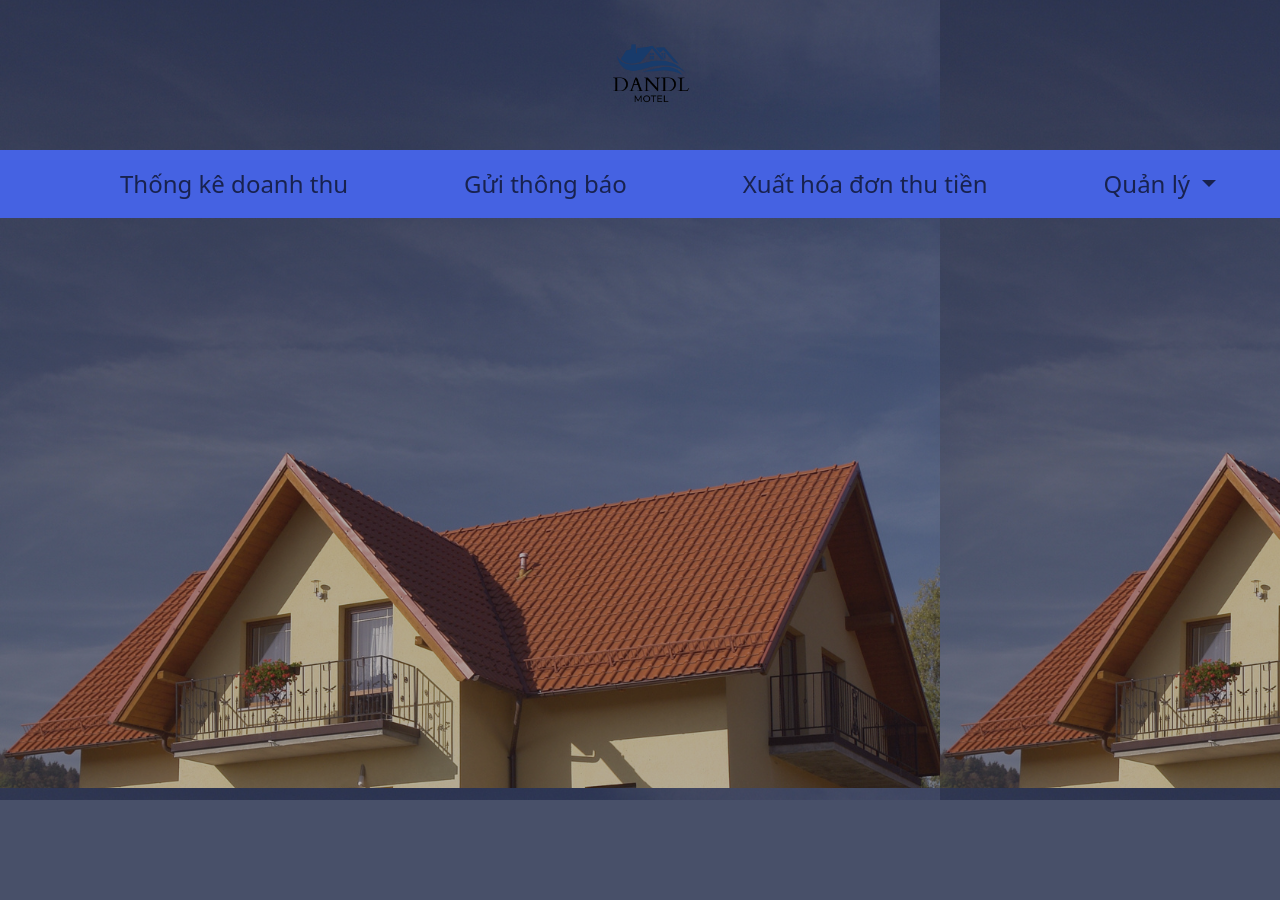
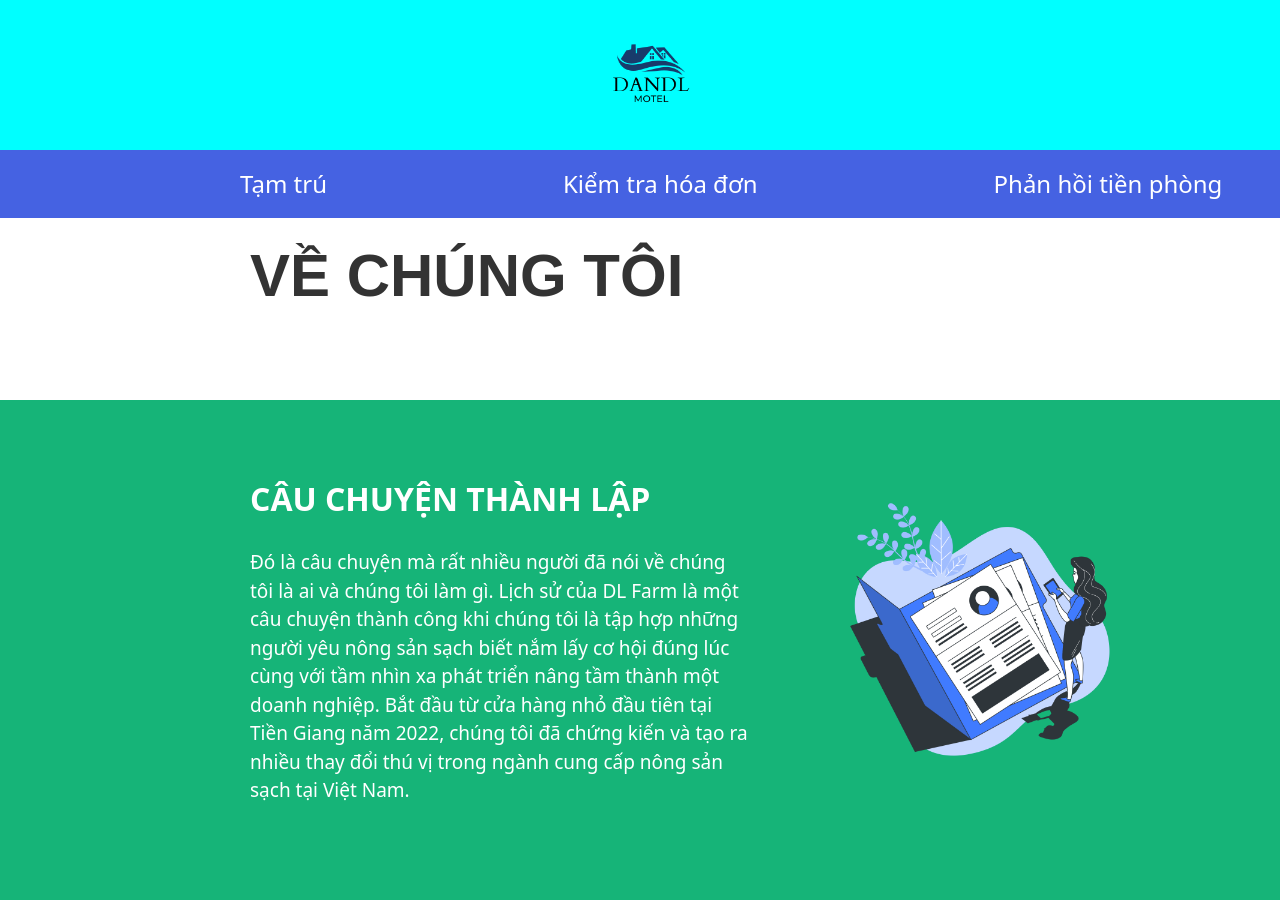
Before and after one commit to Menot123/SOA_FinalTerm, a web app: file views/homepage.html in a window 1280 px wide. Before the commit the page ends 800 px from the top, so only its background shows below. Run offline with its HTML, style and script files only (its server is not run), Linux system fonts and the light colour scheme.

Commit message:
html homepage

```diff
--- a/views/homepage.css
+++ b/views/homepage.css
@@ -2,17 +2,16 @@ html, body {
     height: 100%;
   }
 
-#background_home{
-    background: url(/images/background_chutro.png) ;
-    position: relative;
-    height: 100%;
-}
 
 @media only screen and (max-width: 600px) {
     body {
       background-color: lightblue;
     }
 
+}
+
+.top{
+  background-color: aqua;
 }
 
 /* Logo */
@@ -22,3 +21,136 @@ html, body {
     width: 150px;
     margin-left: 45%;
 }
+
+/* Background Image */
+
+
+/* Color Navbar Text */
+.nav-link{
+  color:#fff;
+}
+
+.nav-link:hover{
+  color: black;
+}
+
+/* Guide Feature */
+.vct {
+  position: relative;
+  height: 100%;
+}
+
+.vct1 {
+  background-color: #fff;
+  height: 400px;
+}
+
+.vct2 {
+  background-color: #16b478;
+  height: 500px;
+}
+
+.img_vct1 {
+  height: 300px;
+  width: 300px;
+  position: absolute;
+  right: 150px;
+  top: 60%;
+  border-radius: 10px;
+}
+
+.title_vct {
+  position: absolute;
+  font-family: Arial, Helvetica, sans-serif;
+  font-size: 50px;
+  left: 250px;
+  top: 30%;
+}
+
+.content_vct {
+  width: 500px;
+  position: absolute;
+  left: 250px;
+  top: 60%;
+}
+
+div.fixed {
+  width: 100%;
+  position: fixed;
+  top: 0;
+  z-index: 3;
+}
+
+.camket {
+  height: 1000px;
+  background-color: #A0DB87;
+  position: relative;
+}
+
+.img_camket {
+  height: 600px;
+  width: 600px;
+  position: absolute;
+  left: 300px;
+  top: 100px;
+  border-radius: 10px;
+}
+
+.content_camket {
+  width: 500px;
+  position: absolute;
+  right: 350px;
+  top: 450px;
+  border: 1px solid black;
+  border-radius: 10px;
+  padding: 20px;
+  background-color: #16b478;
+}
+
+.details_content_camket {
+  font-size: 18px;
+  color: #fff;
+}
+
+.tamnhin_doingu {
+  height: 1000px;
+  background-color: #16b478;
+  position: relative;
+}
+
+.img_tamnhin {
+  height: 500px;
+  width: 500px;
+  position: absolute;
+  left: 200px;
+  top: 100px;
+  border-radius: 10px;
+}
+
+.img_doingu {
+  height: 700px;
+  width: 700px;
+  position: absolute;
+  right: 80px;
+  bottom: 50px;
+  /* border-radius: 10px; */
+}
+
+.details_tamnhin {
+  font-size: 18px;
+  color: #fff;
+}
+
+.content_tamnhin {
+  width: 600px;
+  position: absolute;
+  right: 200px;
+  top: 150px;
+}
+
+.content_doingu {
+  width: 500px;
+  position: absolute;
+  left: 200px;
+  bottom: 50px;
+}
--- a/views/homepage.html
+++ b/views/homepage.html
@@ -1,15 +1,20 @@
 <!DOCTYPE html>
 <html lang="en">
+
 <head>
     <meta charset="UTF-8">
     <meta http-equiv="X-UA-Compatible" content="IE=edge">
     <meta name="viewport" content="width=device-width, initial-scale=1.0">
-    <link href="https://cdn.jsdelivr.net/npm/bootstrap@5.3.0-alpha3/dist/css/bootstrap.min.css" rel="stylesheet" integrity="sha384-KK94CHFLLe+nY2dmCWGMq91rCGa5gtU4mk92HdvYe+M/SXH301p5ILy+dN9+nJOZ" crossorigin="anonymous">
-    <script src="https://cdn.jsdelivr.net/npm/bootstrap@5.3.0-alpha3/dist/js/bootstrap.bundle.min.js" integrity="sha384-ENjdO4Dr2bkBIFxQpeoTz1HIcje39Wm4jDKdf19U8gI4ddQ3GYNS7NTKfAdVQSZe" crossorigin="anonymous"></script>
+    <link href="https://cdn.jsdelivr.net/npm/bootstrap@5.3.0-alpha3/dist/css/bootstrap.min.css" rel="stylesheet"
+        integrity="sha384-KK94CHFLLe+nY2dmCWGMq91rCGa5gtU4mk92HdvYe+M/SXH301p5ILy+dN9+nJOZ" crossorigin="anonymous">
+    <script src="https://cdn.jsdelivr.net/npm/bootstrap@5.3.0-alpha3/dist/js/bootstrap.bundle.min.js"
+        integrity="sha384-ENjdO4Dr2bkBIFxQpeoTz1HIcje39Wm4jDKdf19U8gI4ddQ3GYNS7NTKfAdVQSZe"
+        crossorigin="anonymous"></script>
     <link rel="stylesheet" href="/views/homepage.css">
     <title>Trang chủ</title>
 </head>
-<body id="background_home">
+
+<body>
     <div class="fixed">
         <div class="top">
             <img src="/images/Logo.png" alt="">
@@ -18,35 +23,25 @@
         <nav class="navbar navbar-expand-lg" style="background-color: #4562e2;">
             <div class="container-fluid">
 
-                <button class="navbar-toggler" type="button" data-bs-toggle="collapse" data-bs-target="#navbarSupportedContent" aria-controls="navbarSupportedContent" aria-expanded="false" aria-label="Toggle navigation">
+                <button class="navbar-toggler" type="button" data-bs-toggle="collapse"
+                    data-bs-target="#navbarSupportedContent" aria-controls="navbarSupportedContent"
+                    aria-expanded="false" aria-label="Toggle navigation">
                     <span class="navbar-toggler-icon"></span>
                 </button>
                 <div class="collapse navbar-collapse" id="navbarSupportedContent">
                     <ul class="navbar-nav me-auto mb-2 mb-lg-0">
                         <li class="nav-item">
-                            <a style="font-size: 150%; margin-left:100px; width: 100%;" class="nav-link " href="">Thống kê doanh thu</a>
+                            <a style="font-size: 150%; margin-left:220px; width: 100%;" class="nav-link " href="">Tạm
+                                trú</a>
                         </li>
                         <li class="nav-item">
-                            <a style="font-size: 150%; margin-left:100px; width: 100%;" class="nav-link" href="">Gửi thông báo</a>
+                            <a style="font-size: 150%; margin-left:220px; width: 100%;" class="nav-link" href="">Kiểm
+                                tra hóa đơn</a>
                         </li>
 
                         <li class="nav-item">
-                            <a style="font-size: 150%; margin-left:100px; width: 100%;" class="nav-link" href="">Xuất hóa đơn thu tiền</a>
-                        </li>
-                        <li>
-                            <div class="dropdown-center" style="margin-left: 100px;">
-                                <a style="font-size: 150%; width: 100%;" class="nav-link dropdown-toggle dropbtn" href="#" role="button" data-bs-toggle="dropdown" aria-expanded="false">
-                                  Quản lý
-                                </a>
-
-                                <ul class="dropdown-menu">
-                                  <li><a class="dropdown-item" href="#">Quản lý tạm trú</a></li>
-                                  <li><a class="dropdown-item" href="#">Quản lý thông tin khách trọ</a></li>
-                                  <li><a class="dropdown-item" href="#">Quản lý hợp đồng thuê trọ</a></li>
-                                  <li><a class="dropdown-item" href="#">Quản lý tiền phòng</a></li>
-
-                                </ul>
-                              </div>
+                            <a style="font-size: 150%; margin-left:220px; width: 100%;" class="nav-link" href="">Phản
+                                hồi tiền phòng</a>
                         </li>
 
                         <li class="nav-item">
@@ -58,5 +53,25 @@
         </nav>
     </div>
 
+    <!-- <div class="body_background container-fluid"> -->
+    <div class="vct">
+        <div class="vct1"></div>
+        <div class="vct2"></div>
+        <img class="img_vct1" src="/images/tamtru.png" alt="">
+        <div class="title_vct">
+            <h1 style="font-size:60px; color: #333"><b>VỀ CHÚNG TÔI</b></h1>
+        </div>
+        <div class="content_vct">
+            <h2 style="margin-bottom: 30px; color: #fff"><b>CÂU CHUYỆN THÀNH LẬP</b></h2>
+            <p style="color:#fff; font-size: 19px"> Đó là câu chuyện mà rất nhiều người đã nói về chúng tôi là ai và
+                chúng tôi làm gì. Lịch sử của DL Farm là một câu chuyện thành công khi chúng tôi là tập hợp những người
+                yêu nông sản sạch biết nắm lấy cơ hội đúng lúc cùng với tầm nhìn xa phát triển nâng tầm thành một doanh
+                nghiệp. Bắt đầu từ cửa hàng nhỏ đầu tiên tại Tiền Giang năm 2022, chúng tôi đã chứng kiến và tạo ra
+                nhiều thay đổi thú vị trong ngành cung cấp nông sản sạch tại Việt Nam. </p>
+        </div>
+    </div>
+    <!-- </div> -->
+
 </body>
+
 </html>
```
Also changed, not shown: views/vct.html (added, +162 -0 lines), images/dangkitamtru.png (added), images/kiemtrahoadon.png (added), images/phanhoitienphong.png (added), images/tamtru.png (added).
